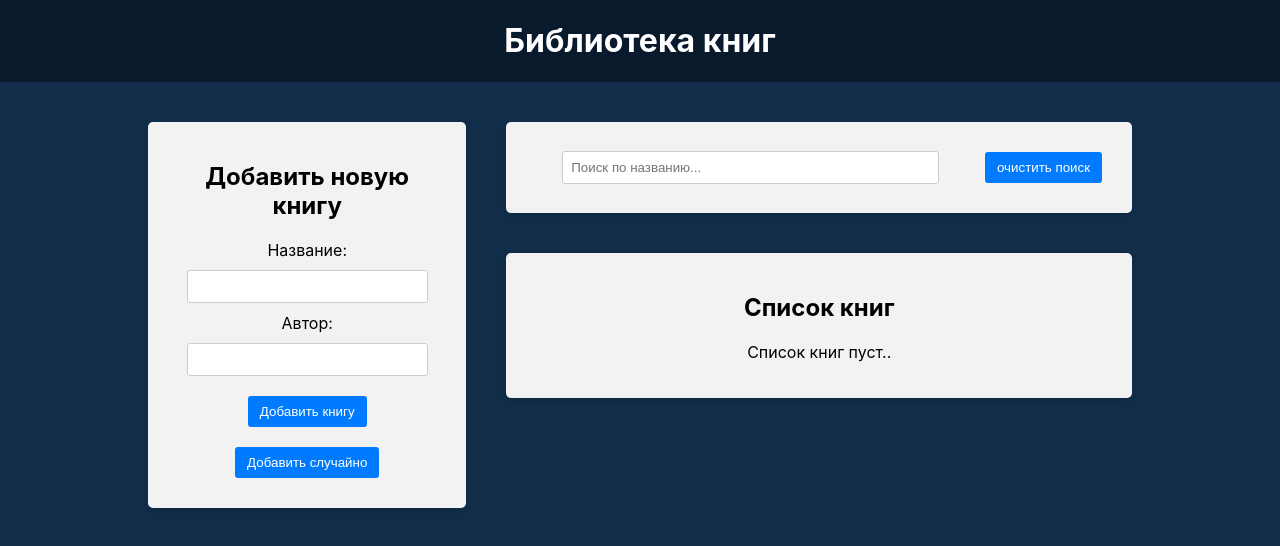
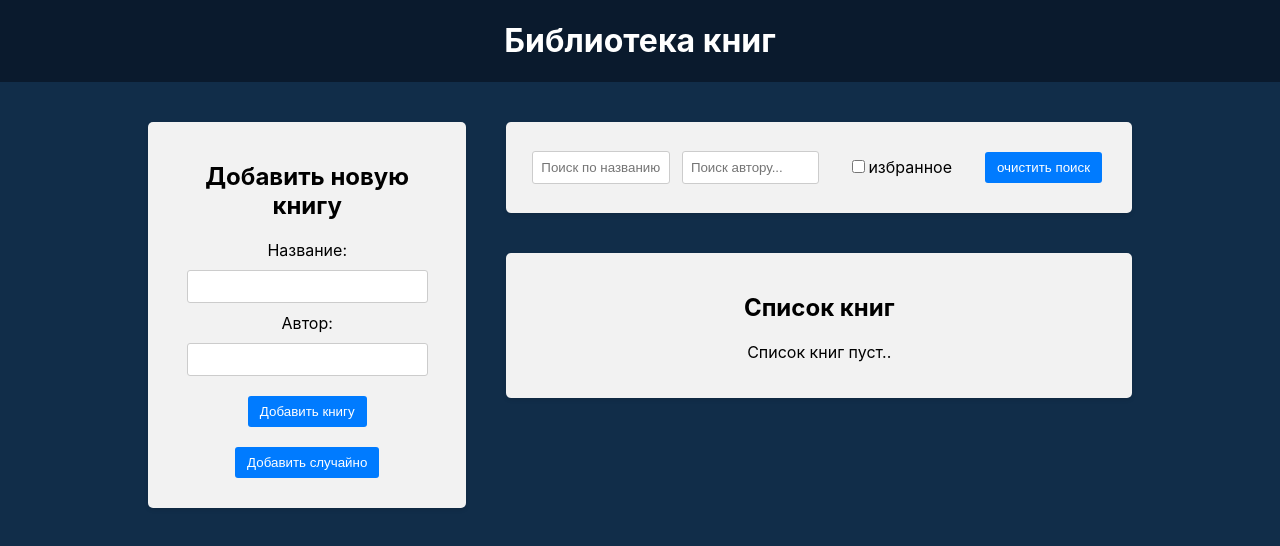
Before and after one commit to Lomkaaa/30-react-redux, a React (Create React App) app in the folder frontend/: page / in a window 1280 px wide. Shown: the top 546 px of the page. Built offline with nearby package versions, Linux system fonts and the light colour scheme.

Commit message:
добавление фильтров ичек бокс

```diff
--- a/frontend/src/components/BookForm/BookForm.js
+++ b/frontend/src/components/BookForm/BookForm.js
@@ -35,7 +35,6 @@ export const BookForm = () => {
 
             setAuthor("");
             setTitle("");
-            console.log(book);
         }
     };
     return (
--- a/frontend/src/components/BookList/BookList.js
+++ b/frontend/src/components/BookList/BookList.js
@@ -2,7 +2,11 @@ import { useSelector } from "react-redux";
 import { useDispatch } from "react-redux";
 import { BsBookmarkStarFill, BsBookmarkStar } from "react-icons/bs";
 import { deleteBook, toggleFavorite } from "../../redux/books/actionCreators";
-import { selectTitleFilter } from "../../redux/slices/filterSlice";
+import {
+    selectTitleFilter,
+    selectAuthorFilter,
+    selectOnlyFavorite,
+} from "../../redux/slices/filterSlice";
 import "./BookList.css";
 
 export const BookList = () => {
@@ -23,6 +27,9 @@ export const BookList = () => {
     //
     //
     const titleFilter = useSelector(selectTitleFilter);
+    const authorFilter = useSelector(selectAuthorFilter);
+    const onlyFavoriteFilter = useSelector(selectOnlyFavorite);
+
     //
     //
 
@@ -30,7 +37,13 @@ export const BookList = () => {
         const matchesTitle = book.title
             .toLowerCase()
             .includes(titleFilter.toLowerCase());
-        return matchesTitle;
+
+        const matchesAuthor = book.author
+            .toLowerCase()
+            .includes(authorFilter.toLowerCase());
+        const matchesFavorite = onlyFavoriteFilter ? book.isFavorite : books;
+
+        return matchesTitle && matchesAuthor && matchesFavorite; //что бы работала одновремнно
     });
 
     return (
--- a/frontend/src/components/Filter/Filter.js
+++ b/frontend/src/components/Filter/Filter.js
@@ -1,17 +1,34 @@
 import { useDispatch, useSelector } from "react-redux";
-import { setTitleFilter, resetFilter } from "../../redux/slices/filterSlice";
-import { selectTitleFilter } from "../../redux/slices/filterSlice";
+import {
+    setTitleFilter,
+    resetFilter,
+    setAuthorFilter,
+    setOnlyFavorite,
+} from "../../redux/slices/filterSlice";
+import {
+    selectTitleFilter,
+    selectAuthorFilter,
+    selectOnlyFavorite,
+} from "../../redux/slices/filterSlice";
 import "./Filter.css";
 //
 
 export const Filter = () => {
     const dispatch = useDispatch();
     const titleFilter = useSelector(selectTitleFilter);
+    const authorFilter = useSelector(selectAuthorFilter);
+    const onlyFavoriteFilter = useSelector(selectOnlyFavorite);
 
+    //
+    const handleOnlyFavoriteFilterChange = () => dispatch(setOnlyFavorite());
     //
 
     const handleTitleFilterChange = (e) => {
         dispatch(setTitleFilter(e.target.value));
+    };
+    //
+    const handleAuthorFilterChange = (e) => {
+        dispatch(setAuthorFilter(e.target.value));
     };
     //
     const handleResetFilters = () => {
@@ -29,6 +46,25 @@ export const Filter = () => {
                         onChange={handleTitleFilterChange}
                     />
                 </div>
+                <div className="filter-group">
+                    <input
+                        type="text"
+                        value={authorFilter}
+                        placeholder="Поиск автору..."
+                        onChange={handleAuthorFilterChange}
+                    />
+                </div>
+                <div className="filter-group">
+                    <label>
+                        <input
+                            type="checkbox"
+                            checked={onlyFavoriteFilter}
+                            onChange={handleOnlyFavoriteFilterChange}
+                        />
+                        избранное
+                    </label>
+                </div>
+
                 <button type="button" onClick={handleResetFilters}>
                     очистить поиск
                 </button>
--- a/frontend/src/redux/slices/filterSlice.js
+++ b/frontend/src/redux/slices/filterSlice.js
@@ -2,6 +2,8 @@ import { createSlice } from "@reduxjs/toolkit";
 
 const initialState = {
     title: "",
+    author: "",
+    onlyFavorite: false,
 };
 
 const filterSlice = createSlice({
@@ -12,15 +14,28 @@ const filterSlice = createSlice({
             // return { ...state, title: action.payload };   можно так
             state.title = action.payload; //библиотека immer (не меняем текущее состояние)
         },
-        resetFilter: (state) => {
+        resetFilter: () => {
             return initialState;
+        },
+        setAuthorFilter: (state, action) => {
+            state.author = action.payload;
+        },
+        setOnlyFavorite: (state) => {
+            state.onlyFavorite = !state.onlyFavorite;
         },
     },
 });
 //export const setTitleFilter = filterSlice.actions.setTitleFilter; можно так импортироват функции
 //
 //
-export const { setTitleFilter, resetFilter } = filterSlice.actions;
+export const { setTitleFilter, resetFilter, setAuthorFilter, setOnlyFavorite } =
+    filterSlice.actions;
 export const selectTitleFilter = (state) => state.filter.title;
+//
+//
+export const selectAuthorFilter = (state) => state.filter.author;
 
+//
+//
+export const selectOnlyFavorite = (state) => state.filter.onlyFavorite;
 export default filterSlice.reducer;
```
